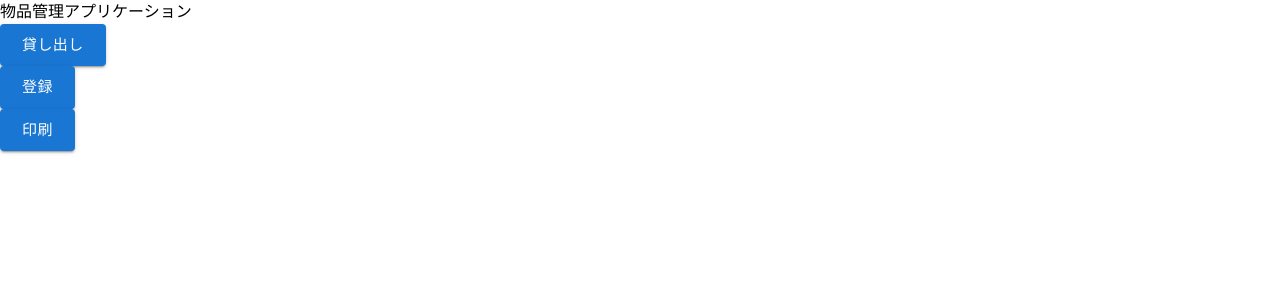
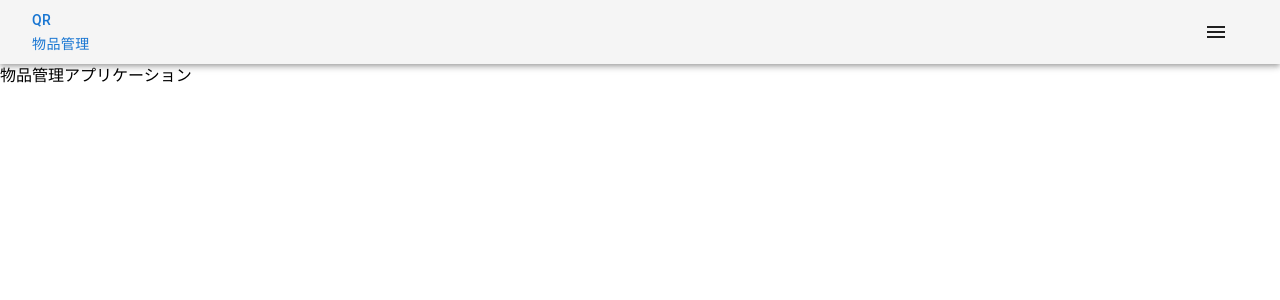
Before and after one commit to sohosai/qr-frontend, a Next.js app: page / in a window 1280 px wide. Shown: the top 300 px of the page. Built offline with nearby package versions, Linux system fonts and the light colour scheme.

Commit message:
ヘッダーを適用

```diff
--- a/src/pages/index.tsx
+++ b/src/pages/index.tsx
@@ -1,5 +1,4 @@
-import Link from 'next/link'
-import Button from '@mui/material/Button'
+import Header from '@/components/Header'
 
 /**
  * QRにログインした際に最初に表示されるトップページ
@@ -8,22 +7,8 @@ import Button from '@mui/material/Button'
 export default function Home() {
   return (
     <>
+      <Header />
       <div>物品管理アプリケーション</div>
-      <div>
-        <Button variant='contained' size='large' LinkComponent={Link} href='/lending'>
-          貸し出し
-        </Button>
-      </div>
-      <div>
-        <Button variant='contained' size='large' LinkComponent={Link} href='/register'>
-          登録
-        </Button>
-      </div>
-      <div>
-        <Button variant='contained' size='large' LinkComponent={Link} href='/printing'>
-          印刷
-        </Button>
-      </div>
     </>
   )
 }
--- a/src/pages/items/[fixtures_id].tsx
+++ b/src/pages/items/[fixtures_id].tsx
@@ -2,6 +2,7 @@ import { Fixtures } from '@/types'
 import { useRouter } from 'next/router'
 import { initQRCode, QrColor2QRCodeColor } from '@/lib/QRCode'
 import QRCode from '@/components/QRCode'
+import Header from '@/components/Header'
 
 const FixturesShow = () => {
   const route = useRouter()
@@ -24,6 +25,7 @@ const FixturesShow = () => {
     }
     return (
       <>
+        <Header />
         <p>{fixtures.name}</p>
         {fixtures.model_number !== null ? <p>{fixtures.model_number}</p> : <></>}
         <p>uuid: {fixtures.id}</p>
--- a/src/pages/lending/index.tsx
+++ b/src/pages/lending/index.tsx
@@ -5,6 +5,7 @@ import TextInput from '@/components/TextInput'
 import QrCodeScannerIcon from '@mui/icons-material/QrCodeScanner'
 import IconButton from '@mui/material/IconButton'
 import QrCodeReader from '@/components/QRCodeReader'
+import Header from '@/components/Header'
 
 const FixturesLending = () => {
   const [fixturesId, setFixturesId] = useState('')
@@ -62,6 +63,7 @@ const FixturesLending = () => {
 
   return (
     <>
+      <Header />
       {isOpenQrReader ? (
         <QrCodeReader
           onReadCode={(url) => {
--- a/src/pages/printing/index.tsx
+++ b/src/pages/printing/index.tsx
@@ -1,4 +1,5 @@
 import Head from 'next/head'
+import Header from '@/components/Header'
 
 import usePdf from '@/hooks/usePdf'
 import QRListPdf from '@/components/QRCodeListPdf'
@@ -22,6 +23,7 @@ export default function Printing() {
 
   return (
     <>
+      <Header />
       <Head>
         <title>印刷する | QR</title>
         <meta name='description' content='物品管理' />
--- a/src/pages/register/index.tsx
+++ b/src/pages/register/index.tsx
@@ -10,6 +10,7 @@ import TextArea from '@/components/TextArea'
 import Button from '@/components/Button'
 import Select from '@/components/Select'
 import { initQRCode } from '@/lib/QRCode'
+import Header from '@/components/Header'
 
 const StyledMain = styled.main.withConfig({
   displayName: 'StyledMain',
@@ -70,6 +71,7 @@ const FixturesRegister = () => {
 
   return (
     <>
+      <Header />
       <CssBaseline />
       <Head>
         <title>QR</title>
```
